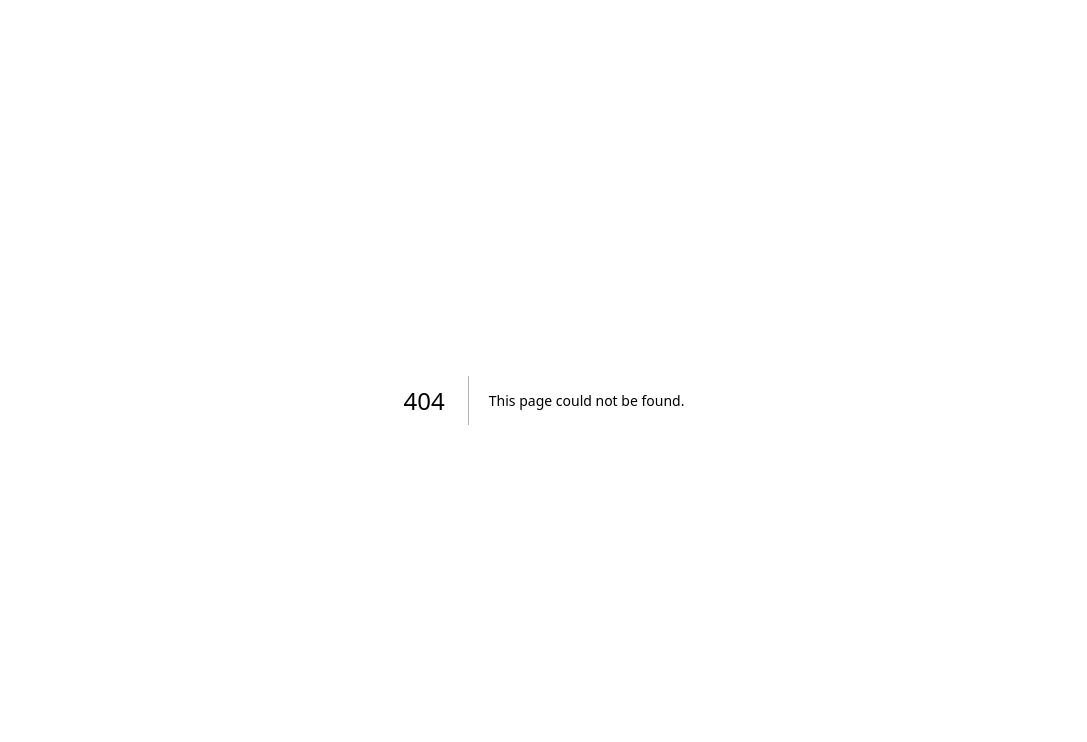
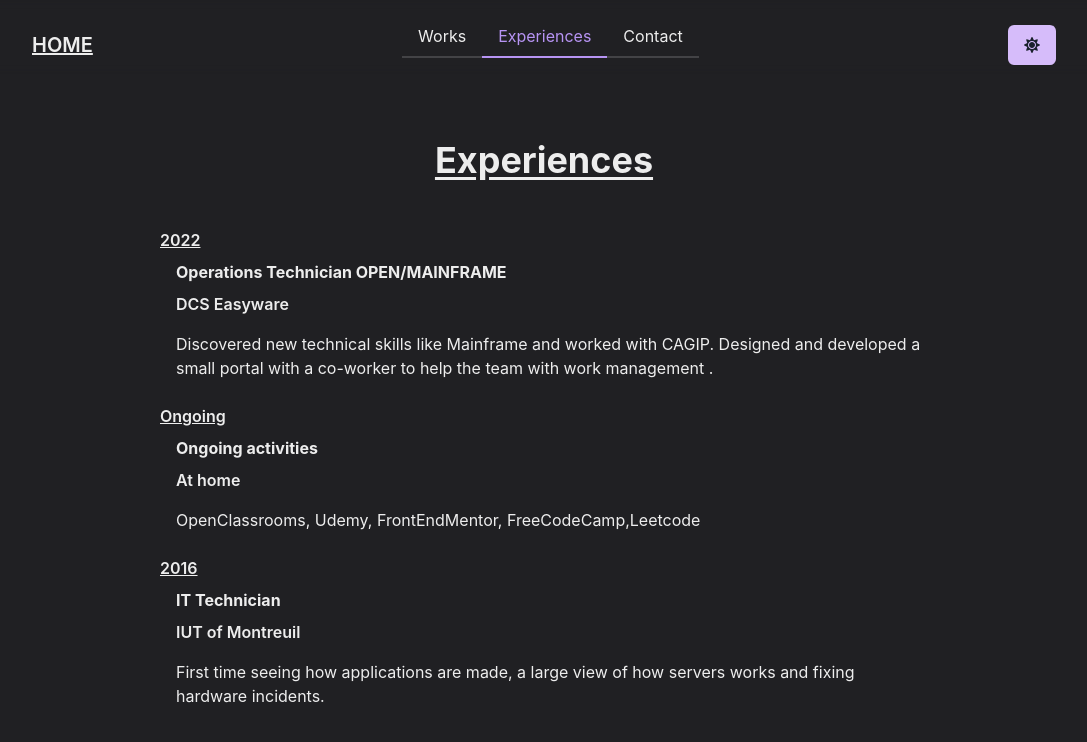
Before and after one commit to Blazrr/React-Portfolio, a Next.js app: page /Experiences in a window 1280 px wide. Before the commit this address had no page. Shown: the top 742 px of the page, without its empty margins (96-1183 px from the left). Built offline with nearby package versions, Linux system fonts and the light colour scheme.

Commit message:
Styles todo

```diff
--- a/components/Card.jsx
+++ b/components/Card.jsx
@@ -4,17 +4,17 @@ import {  Divider,Box, Button  } from '@chakra-ui/react'
 
 const Card = ({element}) => {
     return (
-        <Box className='flex   rounded p-4 mt-8 relative w-[300px] flex-col md:w-[400px] lg:w-[600px]' borderWidth='1px'>
+        <Box className='flex   rounded p-4 mt-8 relative  flex-col max-w-[600px]' borderWidth='1px'>
             <Image src={element.img} width={800} height={800} className="rounded" alt='qui va la' />
             <h2 className="mt-4 font-bold text-xl underline ">{element.project}</h2>
             <p className='mt-2'>{element.about}
             </p>
 
             <div className='flex mt-2 space-x-2'>
-                {element.techno.map((item) => {
+                {element.techno.map((item,id) => {
                     return(
-                        <a className='w-[50px] h-[50px] relative ' href={item.link} target="_blank">
-            <Image src={item.img} layout="fill" objectFit="cover" className="rounded-[50%] absolute" alt='qui va la' />
+                        <a className='w-[50px] h-[50px] relative ' href={item.link} target="_blank" key={id}>
+            <Image src={item.img} width={800} height={800}  className="rounded-[50%] absolute" alt='qui va la' />
             </a>
                     )
                 })
--- a/components/Form.jsx
+++ b/components/Form.jsx
@@ -30,15 +30,15 @@ const Form = () => {
    <>   {!sent ?
         <section>
             <div className='max-w-[700px] mx-auto'>
-                <h2 className='text-center text-2xl md:text-3xl underline'>Contact Form</h2>
-                <form action="" className='flex  flex-col space-y-8' ref={form} onSubmit={sendEmail}>
+                <h2 className='text-center text-xl underline underline-offset-4 font-bold  md:text-4xl'>Contact Form</h2>
+                <form action="" className='flex  flex-col space-y-8' ref={form}  >
                     <FormControl >
                         <FormLabel>Your Name</FormLabel>
-                        <Input placeholder='First name' name='user_name' />
+                        <Input placeholder='First name' name='user_name' borderColor='purple.400' />
                     </FormControl>
                     <FormControl isInvalid={isError} isRequired>
                         <FormLabel>Email</FormLabel>
-                        <Input type='email' value={input} onChange={handleInputChange} name="user_email" />
+                        <Input type='email' value={input} onChange={handleInputChange} name="user_email" borderColor='purple.400'  />
                         {!isError ? (
                             <FormHelperText>
                                 Enter the email you'd like to send your email with.
@@ -48,10 +48,10 @@ const Form = () => {
                         )}
                     </FormControl>
                     <FormControl isRequired>
-                    <Textarea  placeholder='Enter your message' name='message' />
+                    <Textarea  placeholder='Enter your message' name='message' borderColor='purple.400' />
                     </FormControl>
                     <div className='flex justify-center'>
-                    <Button colorScheme='facebook'>Send your Email</Button>
+                    <Button colorScheme='facebook' onClick={sendEmail}>Send your Email</Button>
                     </div>
                 </form>
             </div>
--- a/components/Navbar.jsx
+++ b/components/Navbar.jsx
@@ -1,5 +1,5 @@
 import {
-    Button, TabList,  useColorMode, Tabs,  Tab, Menu,
+    Button, TabList, useColorMode, Tabs, Tab, Menu,
     MenuButton,
     MenuList,
     MenuItem,
@@ -7,10 +7,10 @@ import {
 } from '@chakra-ui/react'
 import Link from 'next/link'
 import React from 'react'
-import {FaMoon,FaSun} from "react-icons/fa"
+import { FaMoon, FaSun } from "react-icons/fa"
 
 
-const Navbar = ({index}) => {
+const Navbar = ({ index }) => {
 
     const { colorMode, toggleColorMode } = useColorMode()
 
@@ -18,15 +18,13 @@ const Navbar = ({index}) => {
 
     return (
         <>
-
-
             <div className=" pt-4 justify-between fixed top-0 w-full space-x-8 items-center pl-[10%] pr-[10%] left-50 inset-x-0 mx-auto backdrop-blur-sm flex z-20 "
             >
                 <div >
                     <Link href="/"> <h1 className='underline font-semibold text-xl'>HOME</h1></Link>
                 </div>
                 <div className='grow hidden md:flex justify-center'>
-                                <Tabs  defaultIndex={index} colorScheme="purple" align='center'>
+                    <Tabs defaultIndex={index} colorScheme="purple" align='center'>
                         <TabList mb='1em' >
                             <Link href="/Works"> <Tab>Works</Tab> </Link>
                             <Link href="/Experiences"> <Tab>Experiences</Tab> </Link>
@@ -48,7 +46,7 @@ const Navbar = ({index}) => {
                     </Menu>
                 </div>
                 <div>
-                                <Button colorScheme="pink" onClick={toggleColorMode}  >  {colorMode === 'light' ? <FaMoon/> : <FaSun/>} </Button>
+                    <Button colorScheme="purple" onClick={toggleColorMode}  >  {colorMode === 'light' ? <FaMoon /> : <FaSun />} </Button>
                 </div>
             </div>
 
--- /dev/null
+++ b/pages/Experiences.jsx
@@ -0,0 +1,41 @@
+import React from 'react'
+import Navbar from '../components/Navbar'
+
+const Experiences = () => {
+  return (
+    <div>
+        <Navbar index={1}/>
+        <h1 className='text-center text-xl underline underline-offset-4 font-bold  md:text-4xl'> Experiences</h1>
+        <div className='mt-12 w-4/5 mx-auto max-w-[768px]'>
+            <div className='flex flex-col space-x-4'>
+                <h3 className='font-semibold grow underline'>2022</h3>
+                <div className='flex flex-col mt-2'>
+                    <h4 className='font-bold'>Operations Technician OPEN/MAINFRAME</h4>
+                    <h5 className='mt-2 font-semibold'>DCS Easyware</h5>
+                    <p className='mt-4'>Discovered new technical skills like Mainframe and worked with CAGIP.  Designed and developed a small portal with a co-worker to help the team with work management .</p>
+                </div>
+            </div>
+
+            <div className='flex flex-col space-x-4 mt-6'>
+                <h3 className='font-semibold  underline'>Ongoing</h3>
+                <div className='flex flex-col mt-2'>
+                <h4 className='font-bold'>Ongoing activities</h4>
+                    <h5 className='mt-2 font-semibold'>At home</h5>
+                    <p className='mt-4'>OpenClassrooms, Udemy, FrontEndMentor, FreeCodeCamp,Leetcode</p>
+                </div>
+            </div>
+
+             <div className='flex flex-col space-x-4 mt-6'>
+                <h3 className='font-semibold underline'>2016</h3>
+                <div className='flex flex-col mt-2'>
+                    <h4 className='font-bold'>IT Technician</h4>
+                    <h5 className='mt-2 font-semibold'>IUT of Montreuil</h5>
+                    <p className='mt-4'>First time seeing how applications are made, a large view of how servers works and fixing hardware incidents.</p>
+                </div>
+            </div>
+        </div>
+    </div>
+  )
+}
+
+export default Experiences
--- a/theme.js
+++ b/theme.js
@@ -9,6 +9,7 @@ import { mode } from "@chakra-ui/theme-tools";
 const config = {
   initialColorMode: 'dark',
   useSystemColorMode: true,
+  disableTransitionOnChange: false
 }
 
 // 3. extend the theme
@@ -17,10 +18,14 @@ const theme = extendTheme({
   styles: {
     global: (props) => ({
       body: {
-        bg: mode("#9394a5","#202023")(props),
+        bg: mode("white","#202023")(props),
+
+        transitionProperty: "all",
+        transitionDuration: "normal"
       }
     })
   },
+
 })
 
 export default theme
```
Lines whose indentation alone changed are shown as unchanged.
